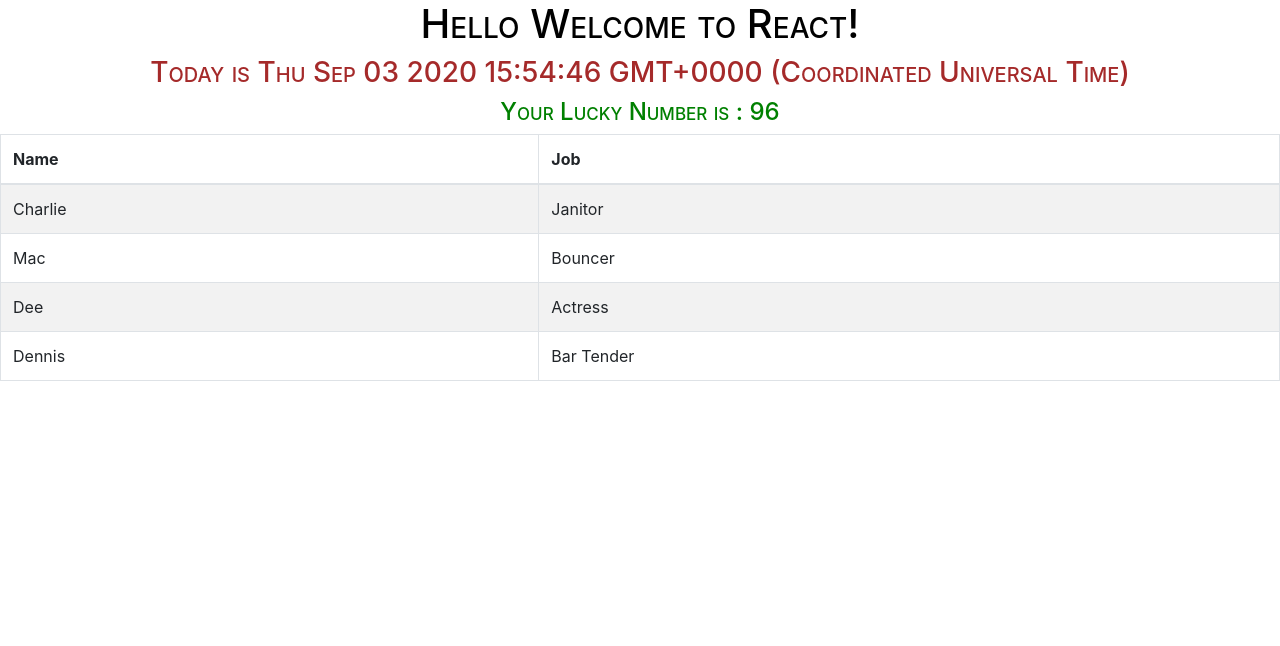
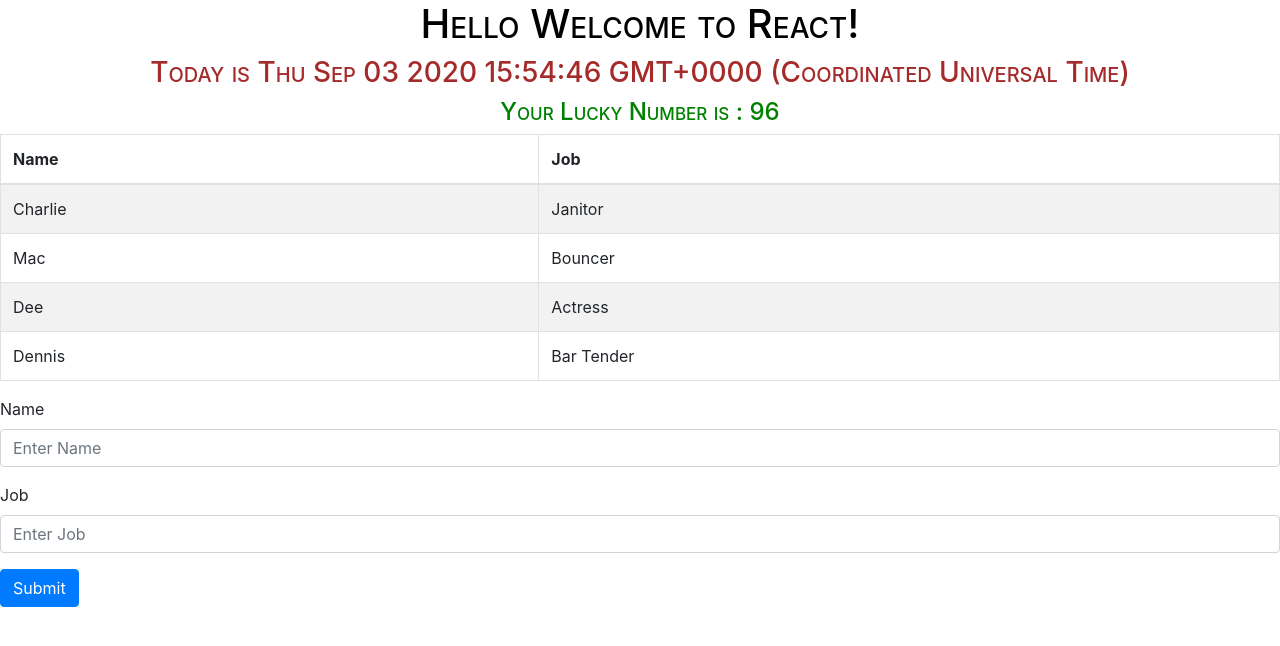
Before and after one commit to sam-hardik/StartingWithReact, a React (Create React App) app: page / in a window 1280 px wide. Shown: the top 646 px of the page. Built offline with nearby package versions, Linux system fonts and the light colour scheme.

Commit message:
Form And Button Added (Need To Work on Botton Functionality)

```diff
--- a/src/MyComponents/assignmentOne.js
+++ b/src/MyComponents/assignmentOne.js
@@ -1,29 +1,25 @@
 import React from "react";
 import * as ReactBootStrap from "react-bootstrap";
-
-//import { render } from 'react-dom';
-/*var tab = ()=>{
-    return <table>
-    <tr>
-    <th>Firstname</th>
-    <th>Lastname</th>
-    <th>Age</th>
-    </tr>
-    <tr>
-    <td>Firstname</td>
-    <td>Lastname</td>
-    <td>20</td>
-    </tr>
-    </table>
-}
-export default tab;*/
+import MyForm from './form';
 var Table = ()=>{
-    const employee = [
+    var employee = [
         {eName: "Charlie",eJob:"Janitor"},
         {eName: "Mac",eJob:"Bouncer"},
         {eName: "Dee",eJob:"Actress"},
         {eName: "Dennis",eJob:"Bar Tender"},
     ];
+    let array =[];
+    const submitBtn=()=>{
+      let ename=document.getElementById('formGroupName').value;
+    let ejob=document.getElementById('formGroupJob').value;
+    console.log(ename,ejob);
+    let obj={eName:ename,eJob:ejob};
+    array.push(obj);
+    console.log(array);
+    employee.push(obj);
+    console.log(employee);
+    }
+
     const renderEmploye = (employe,index)=>{
         return( <tr key={index}>
         <td>{employe.eName}</td>
@@ -31,6 +27,7 @@ var Table = ()=>{
         </tr>
         )
     }
+
     return(
         <div>
     <ReactBootStrap.Table striped bordered hover>
@@ -44,9 +41,8 @@ var Table = ()=>{
       {employee.map(renderEmploye)}
     </tbody>
   </ReactBootStrap.Table>
-  </div>
-    );
+  <MyForm/>
+  <ReactBootStrap.Button variant="primary" onClick={submitBtn}>Submit</ReactBootStrap.Button>
+  </div>);
 }
-
-
  export default Table;
--- /dev/null
+++ b/src/MyComponents/form.js
@@ -0,0 +1,20 @@
+import React from "react";
+import * as ReactBootStrap from "react-bootstrap";
+
+
+var MyForm = () => {
+return (<div>
+<ReactBootStrap.Form>
+    <ReactBootStrap.Form.Group controlId="formGroupName">
+      <ReactBootStrap.Form.Label>Name</ReactBootStrap.Form.Label>
+      <ReactBootStrap.Form.Control type="text" placeholder="Enter Name" />
+    </ReactBootStrap.Form.Group>
+    <ReactBootStrap.Form.Group controlId="formGroupJob">
+      <ReactBootStrap.Form.Label>Job</ReactBootStrap.Form.Label>
+      <ReactBootStrap.Form.Control type="text" placeholder="Enter Job" />
+    </ReactBootStrap.Form.Group>
+  </ReactBootStrap.Form>
+
+</div>);
+}
+export default MyForm;
--- a/src/index.js
+++ b/src/index.js
@@ -3,7 +3,6 @@ import ReactDOM from 'react-dom';
 import './index.css';
 import LuckyNumber from './MyComponents/LuckyNumber';
 import "bootstrap/dist/css/bootstrap.min.css";
-//import App from './App';
 import Table from './MyComponents/assignmentOne';
 import * as serviceWorker from './serviceWorker';
 const sysDate = new Date();
```
